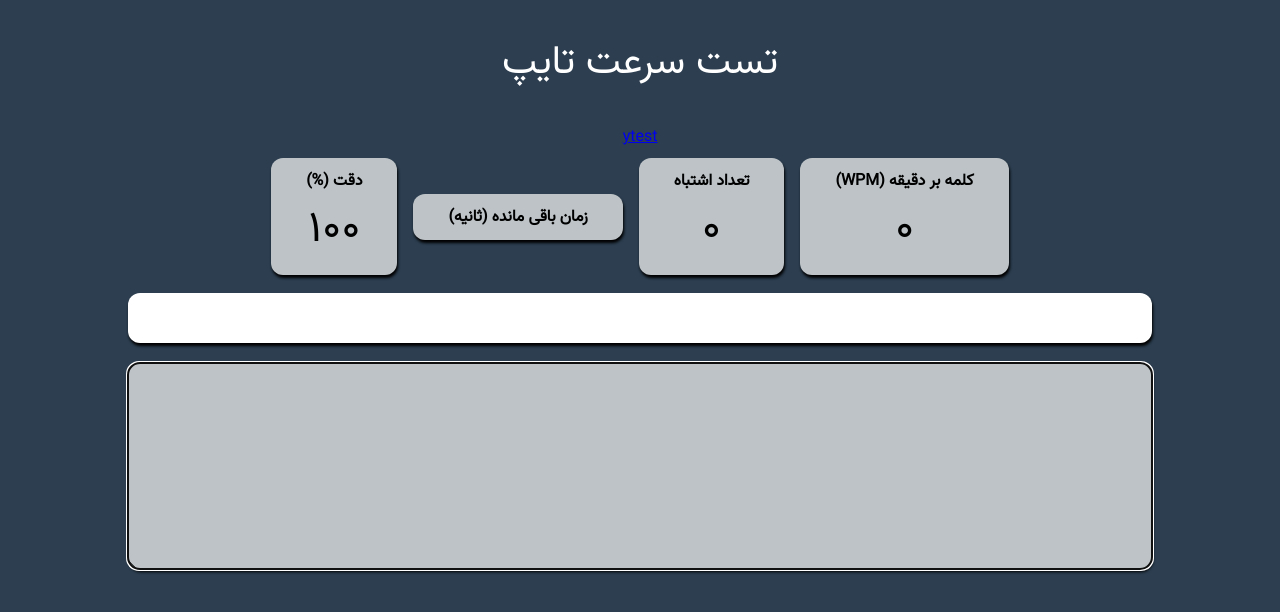
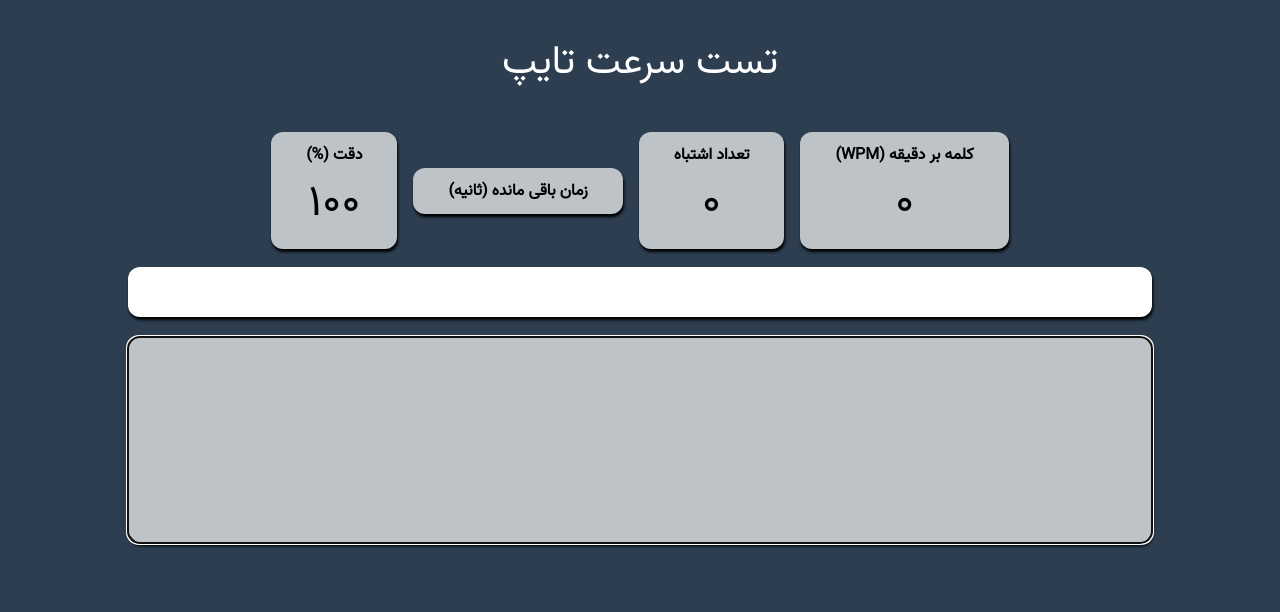
Before and after one commit to mre-dev/typing-test, a website: page index.html in a window 1280 px wide. Drawn offline with Linux system fonts and the light colour scheme.

Commit message:
alirezakianejad Edit

```diff
--- a/index.html
+++ b/index.html
@@ -8,12 +8,6 @@
   <body>
     <div class="container">
       <div class="heading">تست سرعت تایپ</div>
-
-
-
-
-      <a href="#">ytest</a>
-
       <div class="header">
         <div class="info-box">
           <div class="label">کلمه بر دقیقه (WPM)</div>
```
